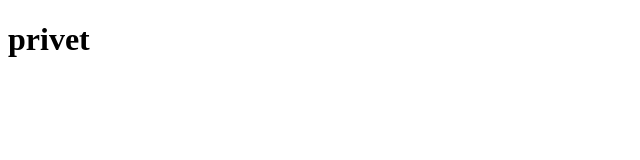
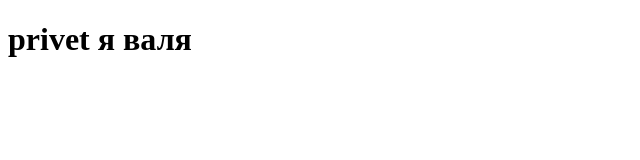
Before and after one commit to Valyuha-x5/valya, a plain HTML site: page index.html in a window 1280 px wide. Shown: the whole page, without its empty margins (0-640 px from the left). Drawn offline with Linux system fonts and the light colour scheme.

Commit message:
по просьбе дениса

```diff
--- a/index.html
+++ b/index.html
@@ -7,6 +7,6 @@
     <title>Document</title>
 </head>
 <body>
-    <h1>privet</h1>
+    <h1>privet я валя</h1>
 </body>
 </html>
```
